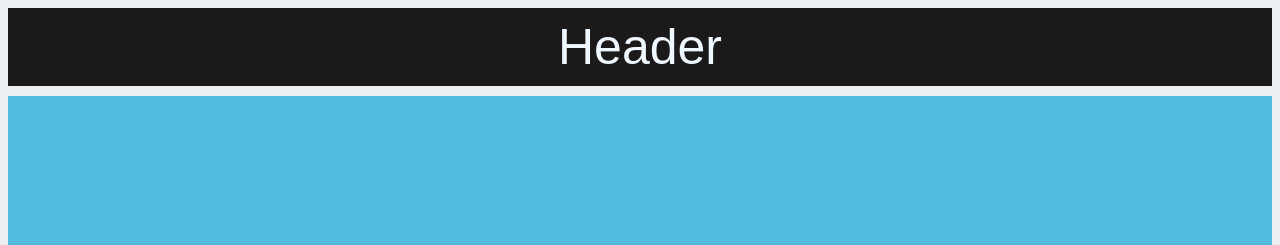
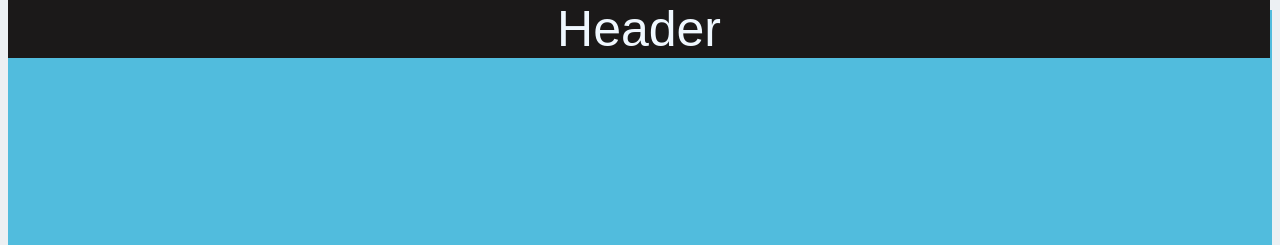
Before and after one commit to mohit90900909/practical-9, a plain HTML site: page practical-7/index.html in a window 1280 px wide. Shown: the top 245 px of the page. Drawn offline with Linux system fonts and the light colour scheme.

Commit message:
Add practical 6

```diff
--- a/practical-7/style.css
+++ b/practical-7/style.css
@@ -6,9 +6,12 @@ header {
   background-color: rgb(27, 25, 25);
   color: aliceblue;
   text-align: center;
-  padding: 10px;
   font-size: 50px;
   font-family: arial;
+  flex: 40px;
+  width: 98.6%;
+  position: fixed;
+  top: 0%;
 }
 
 .banner {
```
